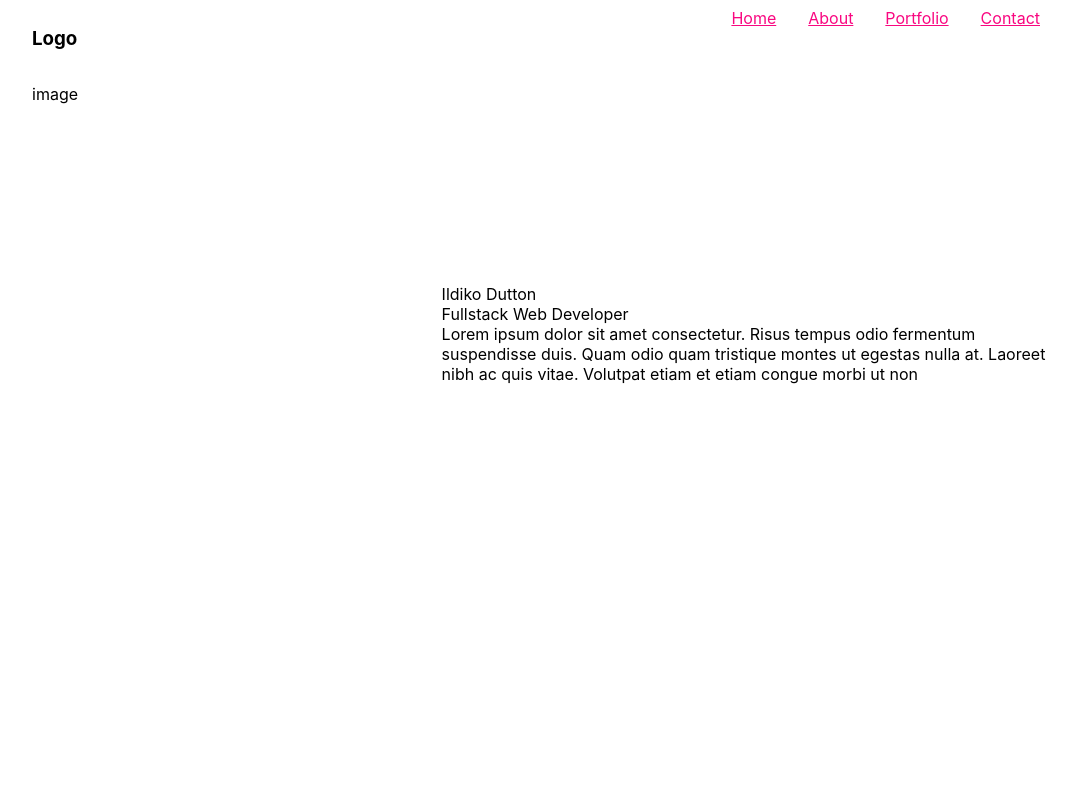
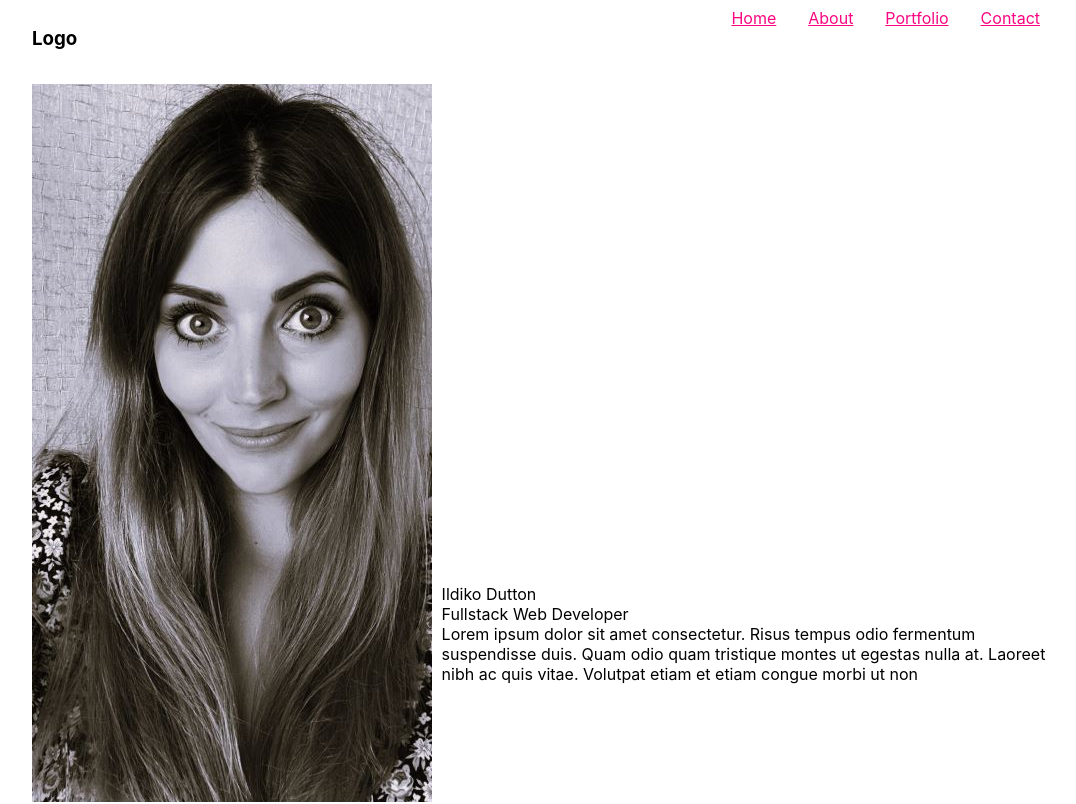
Before and after one commit to IldDtn/React-portfolio, a React (Create React App) app: page / in a window 1280 px wide. Shown: the top 804 px of the page, without its empty margins (96-1172 px from the left). Built offline with nearby package versions, Linux system fonts and the light colour scheme.

Commit message:
picture added

```diff
--- a/src/pages/Landing/Landing.css
+++ b/src/pages/Landing/Landing.css
@@ -1,7 +1,8 @@
+
 #content {
     display: grid;
     grid-template-columns: repeat(5, 1fr);
-    grid-auto-rows: minmax(100px, auto);
+    grid-auto-rows: minmax(250px, auto);
     grid-template-areas:
     "image image empty empty empty"
     "image image empty empty empty"
@@ -11,6 +12,9 @@
 
 #image {
     grid-area: image;
+    background-image: url('Ild4.jpg');
+    background-repeat: no-repeat;
+
 }
 
 #empty {
--- a/src/pages/Landing/Landing.js
+++ b/src/pages/Landing/Landing.js
@@ -3,7 +3,7 @@
 function Landing () {
     return (
         <div id='content'>
-         <p id='image'>image</p>
+         <p id='image'></p>
          <p id='empty'></p>
 
          <p class='brandStatement'> Ildiko Dutton <br/> Fullstack Web Developer <br/> Lorem ipsum dolor sit amet consectetur. Risus tempus odio fermentum suspendisse duis. Quam odio quam tristique montes ut egestas nulla at. Laoreet nibh ac quis vitae. Volutpat etiam et etiam congue morbi ut non</p>
```
